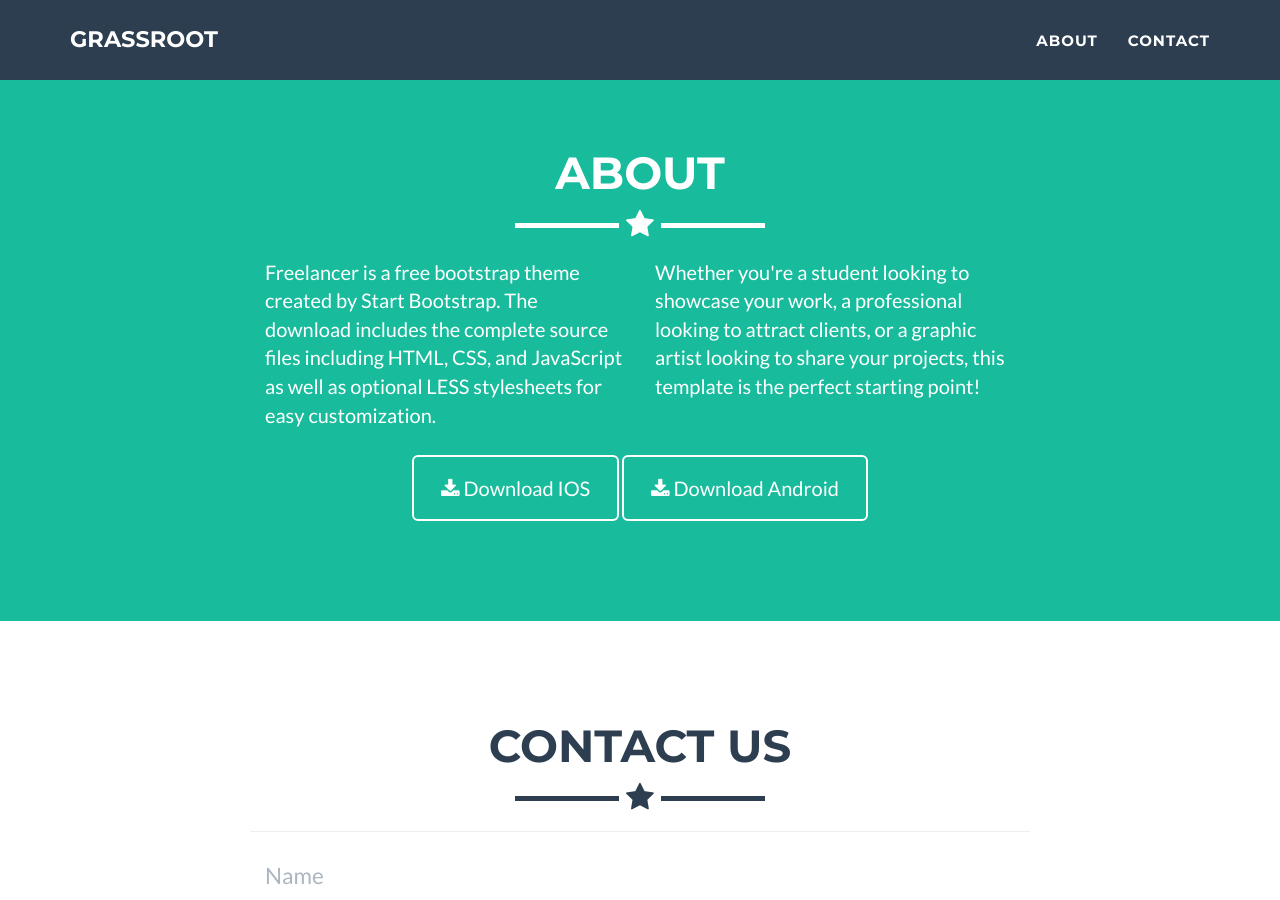
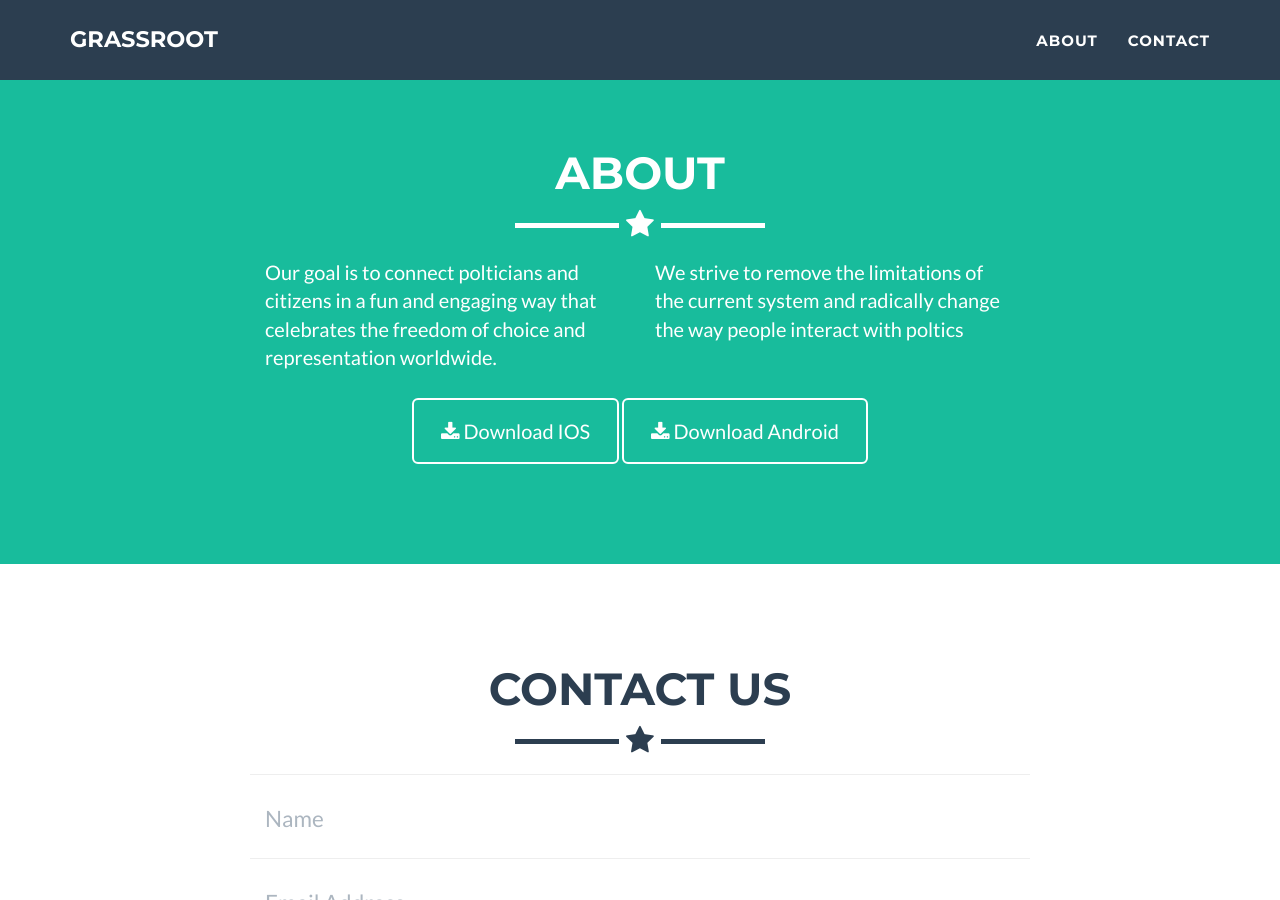
Before and after one commit to DattaKaligotla/SreedattaKaligotla.github.io, a Jekyll site: the page built from index.html, in a window 1280 px wide and 900 px high, scrolled down 925 px. Built offline with Jekyll 4.4.1, drawn with Linux system fonts in a browser that asks for light colours.

Commit message:
Update about.html

```diff
--- a/_includes/about.html
+++ b/_includes/about.html
@@ -9,10 +9,10 @@
             </div>
             <div class="row">
                 <div class="col-lg-4 col-lg-offset-2">
-                    <p>Freelancer is a free bootstrap theme created by Start Bootstrap. The download includes the complete source files including HTML, CSS, and JavaScript as well as optional LESS stylesheets for easy customization.</p>
+                    <p>Our goal is to connect polticians and citizens in a fun and engaging way that celebrates the freedom of choice and representation worldwide.</p>
                 </div>
                 <div class="col-lg-4">
-                    <p>Whether you're a student looking to showcase your work, a professional looking to attract clients, or a graphic artist looking to share your projects, this template is the perfect starting point! </p>
+                    <p>We strive to remove the limitations of the current system and radically change the way people interact with poltics</p>
                 </div>
                 <div class="col-lg-8 col-lg-offset-2 text-center">
                     <a href="" class="btn btn-lg btn-outline">
```
